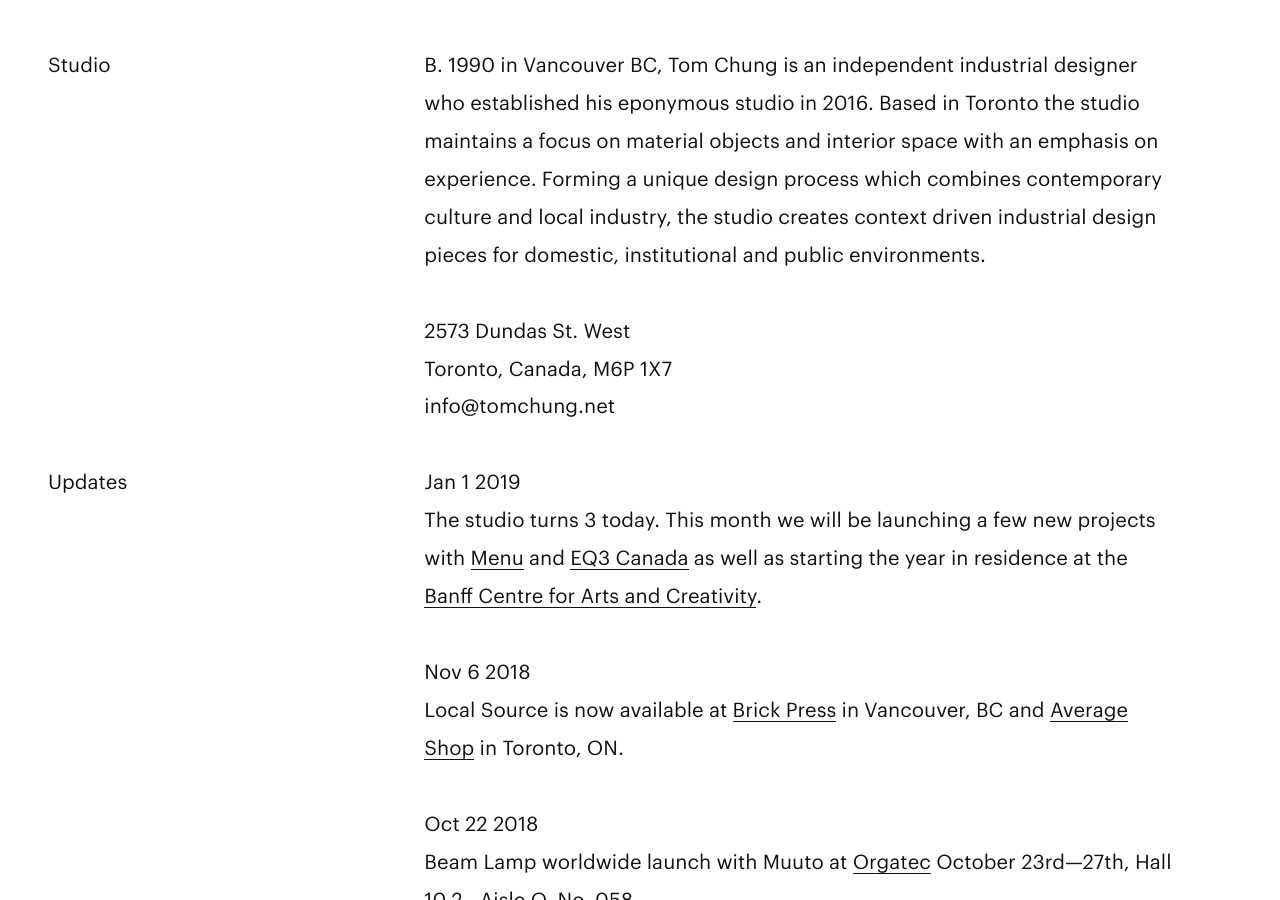
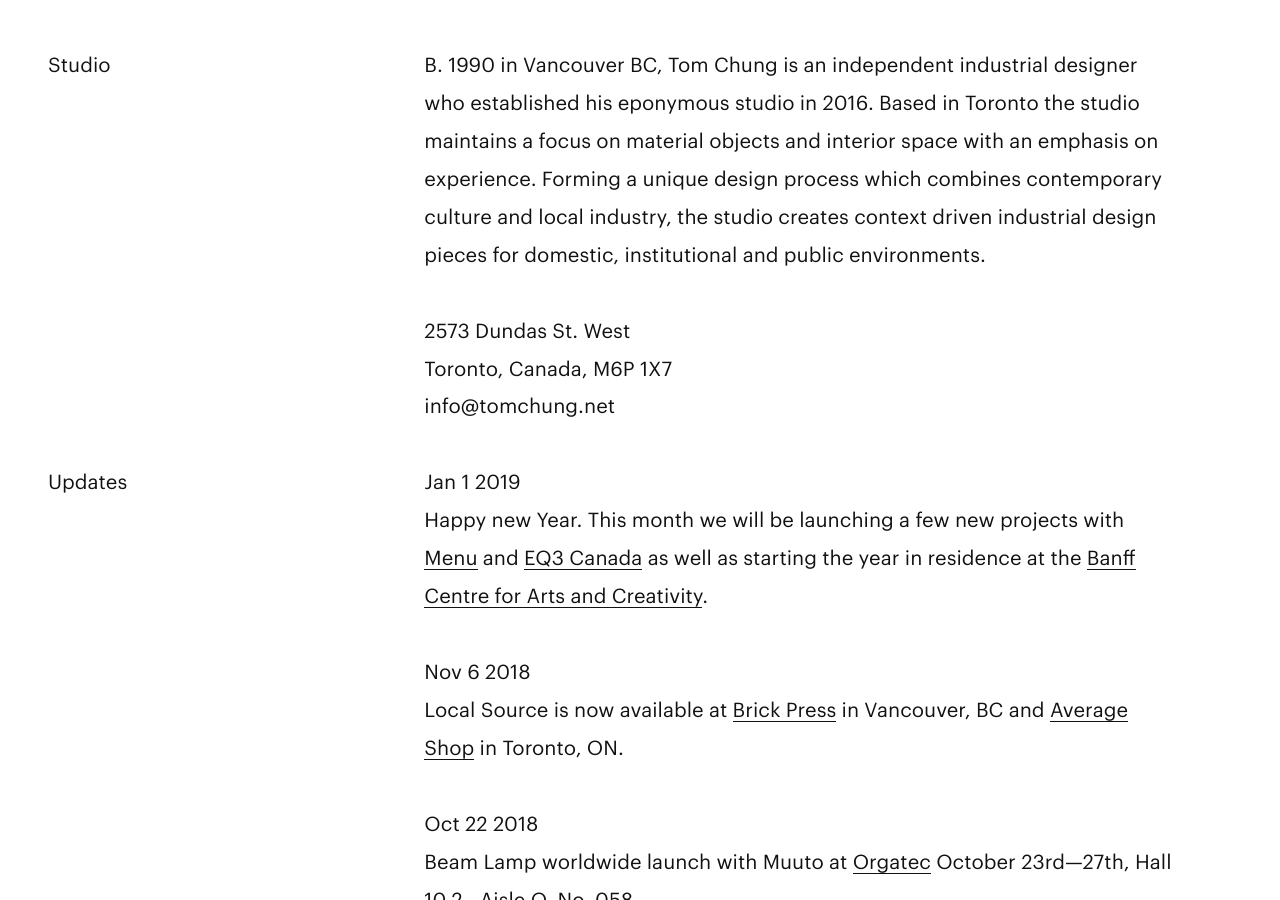
Before and after one commit to andychung/tomchung.github.io-source, a Jekyll site: the page built from index.html, in a window 1280 px wide and 900 px high. Built offline with Jekyll 4.4.1, drawn with Linux system fonts in a browser that asks for light colours; nearby versions of some CDN libraries; some web fonts are replaced.

Commit message:
new year

```diff
--- a/_updates/2019-01-01-new-year.md
+++ b/_updates/2019-01-01-new-year.md
@@ -2,4 +2,4 @@
 title: New Year
 ---
 
-The studio turns 3 today. This month we will be launching a few new projects with <a href="https://menu.as">Menu</a> and <a href="https://www.eq3.com/">EQ3 Canada</a> as well as starting the year in residence at the <a href="https://www.banffcentre.ca">Banff Centre for Arts and Creativity</a>.
+Happy new Year. This month we will be launching a few new projects with <a href="https://menu.as">Menu</a> and <a href="https://www.eq3.com/">EQ3 Canada</a> as well as starting the year in residence at the <a href="https://www.banffcentre.ca">Banff Centre for Arts and Creativity</a>.
```
